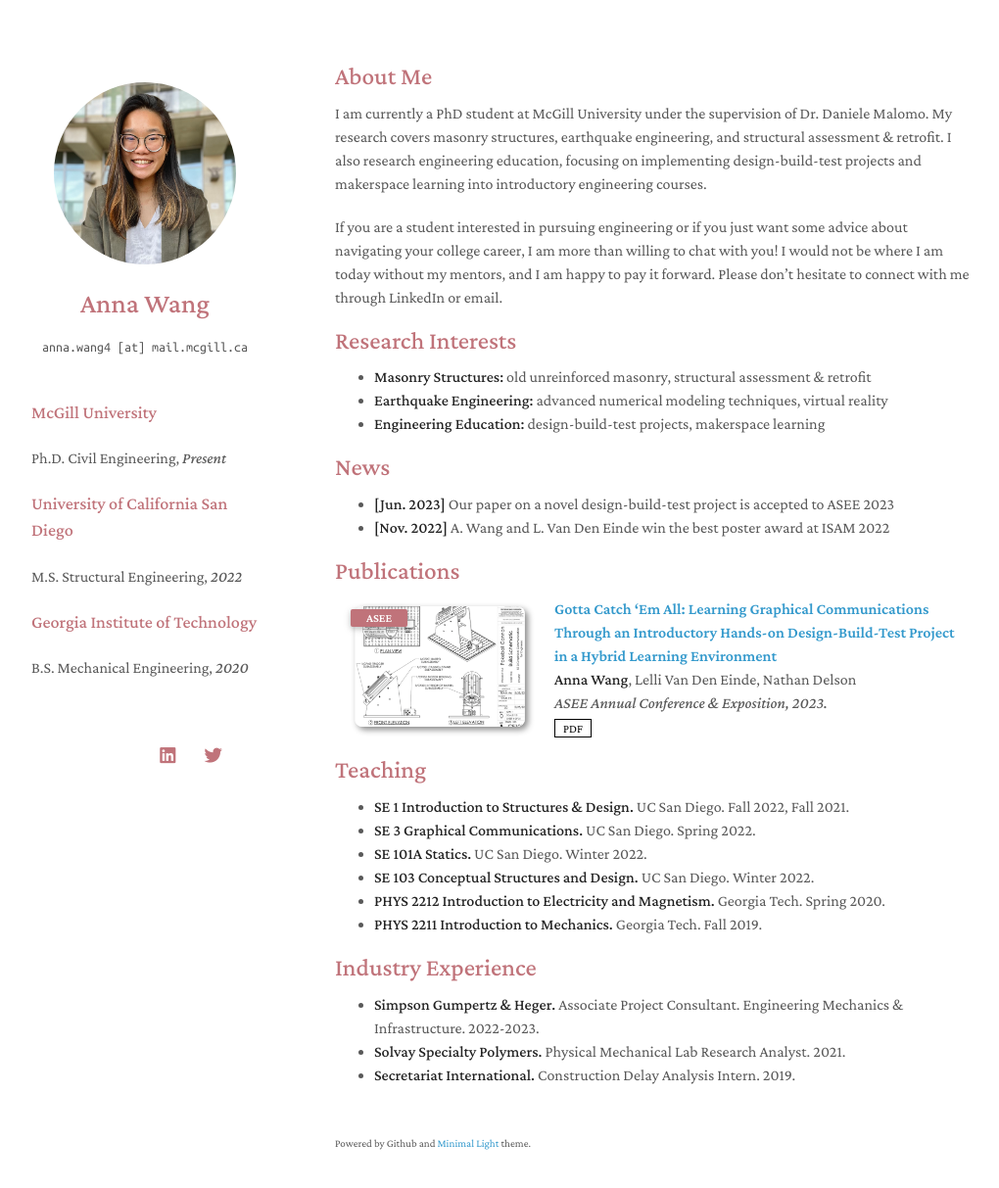
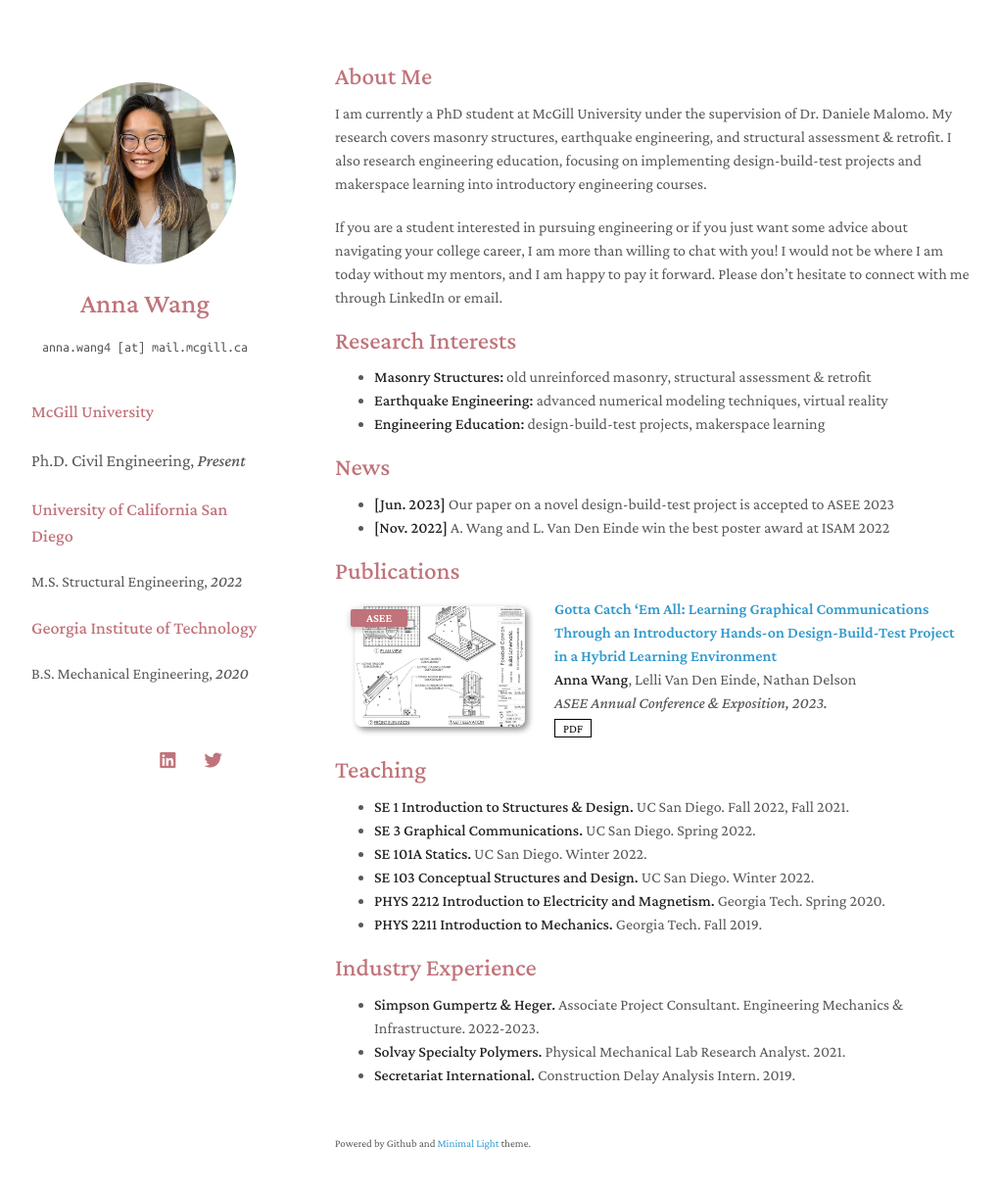
Before and after one commit to anna-h-wang/annawang, a Jekyll site: the page built from index.md, in a window 1280 px wide and 1248 px high. Shown: the top 1213 px of the window at 98% size, without its empty margins (128-1148 px from the left). Built offline with Jekyll 4.4.1, drawn with Linux system fonts in a browser that asks for light colours; nearby versions of some CDN libraries; a style sheet for code colours, icons or effects is not loaded; our own code applies the rules of GitHub Pages for plain Markdown files.

Commit message:
Update homepage.html

```diff
--- a/_layouts/homepage.html
+++ b/_layouts/homepage.html
@@ -53,8 +53,8 @@
         {% endif %}
         <br>
         <br>
-        <h3 align="left">{{ site.doctorate }}</h3>
-        <h4 align="left">{{ site.PhD }}</h4>
+        <h3 align="left" style="font-size:1.10rem;">{{ site.doctorate }}</h3>
+        <h4 align="left" style="font-size:1.10rem;">{{ site.PhD }}</h4>
         <h3 align="left">{{ site.masters }}</h3>
         <h4 align="left">{{ site.MS }}</h4>
         <h3 align="left">{{ site.bachelors }}</h3>
```
